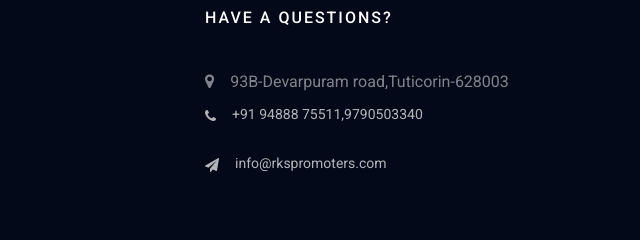
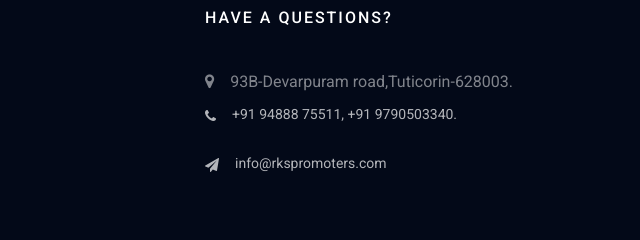
Before and after one commit to marimuthu100/Rksfinal, a plain HTML site: page public/services.html in a window 1280 px wide. Shown: the part 2482-2722 px from the top of the page, 640-1280 px from the left. Drawn offline with Linux system fonts and the light colour scheme; some packages are replaced by stand-ins of ours; no server answers.

Commit message:
small corrections

```diff
--- a/public/services.html
+++ b/public/services.html
@@ -74,7 +74,7 @@
   </div>
   <div class="text pl-3 pl-md-3">
    <p class="hr"><span>Our Location</span></p>
-   <p class="con">93B-Devarpuram road,<br>Tuticorin-628003</p>
+   <p class="con">93B-Devarpuram road,<br>Tuticorin-628003.</p>
  </div>
 </div>
 </div>
@@ -224,8 +224,8 @@
           <h2 class="ftco-heading-2">Have a Questions?</h2>
           <div class="block-23 mb-3">
             <ul>
-              <li><span class="fa fa-map-marker mr-3"></span><span class="text">93B-Devarpuram road,Tuticorin-628003</span></li>
-              <li><a href="#"><span class="fa fa-phone mr-3"></span><span class="text">+91 94888 75511,9790503340</span></a></li>
+              <li><span class="fa fa-map-marker mr-3"></span><span class="text">93B-Devarpuram road,Tuticorin-628003.</span></li>
+              <li><a href="#"><span class="fa fa-phone mr-3"></span><span class="text">+91 94888 75511, +91 9790503340.</span></a></li>
               <li><a href="#"><span class="fa fa-paper-plane mr-3"></span><span class="text">info@rkspromoters.com</span></a></li>
             </ul>
           </div>
```
Also changed, not shown: public/contact.html (+1 -1 lines), public/index.html (+1 -1 lines).
